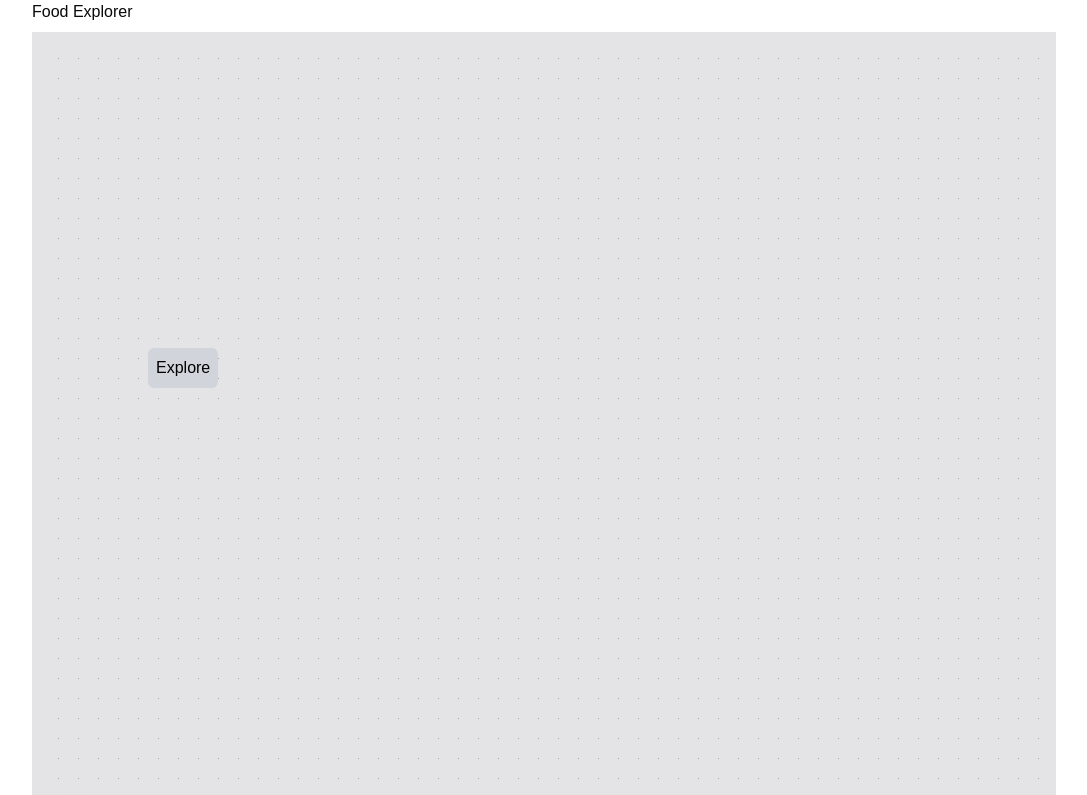
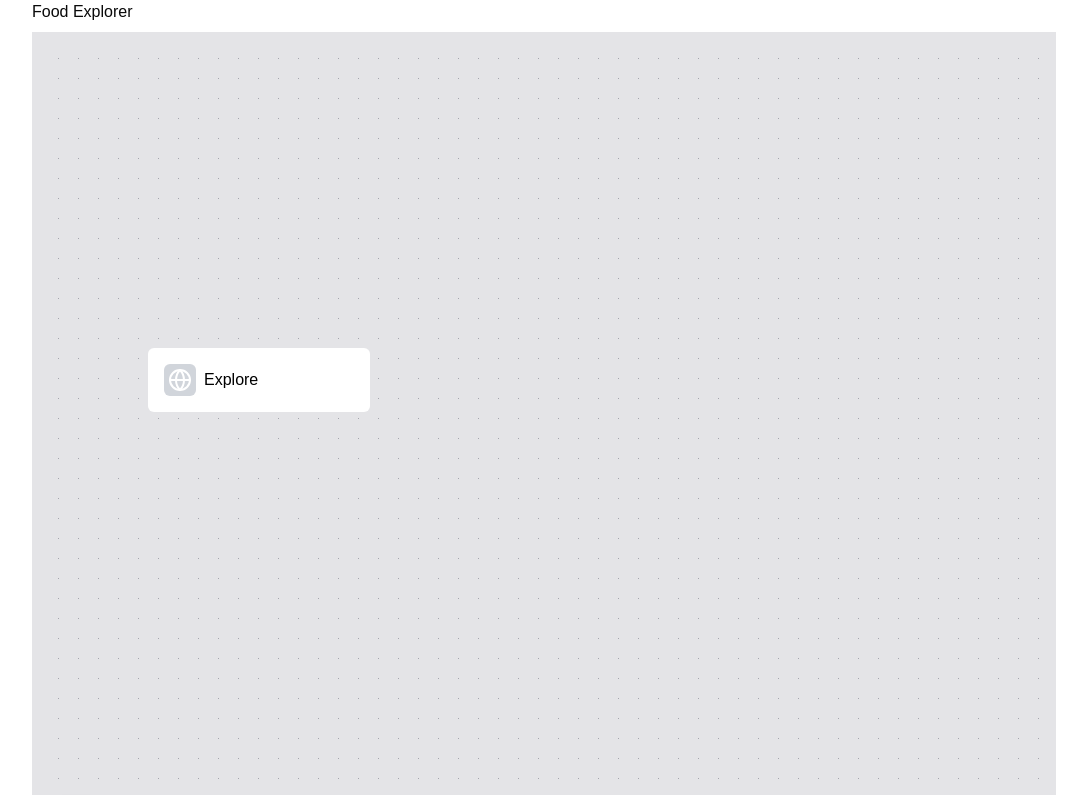
Before and after one commit to sam1322/react-assignment-3, a Next.js app: page / in a window 1280 px wide. Shown: the top 795 px of the page, without its empty margins (96-1183 px from the left). Built offline with nearby package versions, Linux system fonts and the light colour scheme.

Commit message:
fixed the design issues

```diff
--- a/components/Flow/CustomNode.tsx
+++ b/components/Flow/CustomNode.tsx
@@ -1,6 +1,8 @@
 "use client";
 import { CustomNodeData } from "@/lib/types";
+import { cn } from "@/lib/utils";
 import { Handle, Position } from "@xyflow/react";
+import { ArrowBigRightDashIcon, CircleStopIcon, FeatherIcon, GlobeIcon, Music2Icon } from "lucide-react";
 import { FC, useState } from "react";
 
 // interface CustomNodeProps {
@@ -21,17 +23,53 @@ const CustomNode: FC<CustomNodeProps> = ({ data }) => {
   const { label, type, id, parentId, onClick } = data;
   const [state, setState] = useState(0);
   const nodeStyle = {
-    explore: "bg-gray-300 text-black",
+    explore: "bg-white text-black p-4",
+    category: "bg-white text-black p-4",
+    option: "bg-white text-black rounded-full p-0 text-sm",
+    meal: "bg-white text-black p-4",
+    ingredient: "bg-white text-black p-4",
+    tag: "bg-white text-black p-4",
+  };
+
+  const iconStyle = {
+    explore: "bg-gray-300 text-white ",
     category: "bg-red-500 text-white",
-    option: "bg-green-400 text-black",
-    meal: "bg-blue-400 text-white",
+    option: "bg-white text-green-400 ml-2 -mr-2",
+    meal: "bg-blue-400 text-white ",
     ingredient: "bg-purple-400 text-white",
     tag: "bg-purple-400 text-white",
   };
 
+  let Icon = GlobeIcon;
+  let size = 24;
+  switch (type) {
+    case "explore":
+      Icon = GlobeIcon;
+      break;
+    case "category":
+      Icon = FeatherIcon;
+      size = 18;
+      break;
+    case "option":
+      Icon = ArrowBigRightDashIcon;
+      break;
+    case "meal":
+      Icon = CircleStopIcon;
+      break;
+    case "ingredient":
+      Icon = Music2Icon;
+      break;
+    case "tag":
+      Icon = Music2Icon;
+      break;
+  }
+
   const handleOnClick = () => {
     setState((prev) => {
-      if (prev === 0 && typeof onClick === "function") {
+      if (
+        (data.type != "explore" || prev === 0) &&
+        typeof onClick === "function"
+      ) {
         onClick();
         return 1;
       } else {
@@ -58,11 +96,21 @@ const CustomNode: FC<CustomNodeProps> = ({ data }) => {
         isConnectable={true}
       />
       <div
-        className={`p-2 rounded-md ${nodeStyle[data.type]} cursor-pointer`}
+        className={cn(
+          `p-2 rounded-md ${
+            nodeStyle[data.type]
+          } cursor-pointer gap-2 flex items-center `
+        )}
         onClick={handleOnClick}
+        title={data.label}
         // onClick={data.onClick}
       >
-        {data.label}
+        <div
+          className={`p-1 rounded-md ${iconStyle[data.type]} cursor-pointer`}
+        >
+          <Icon size={size} />
+        </div>
+        <div className="max-w-[150px] w-[150px] truncate">{data.label}</div>
       </div>
 
       <Handle
```
